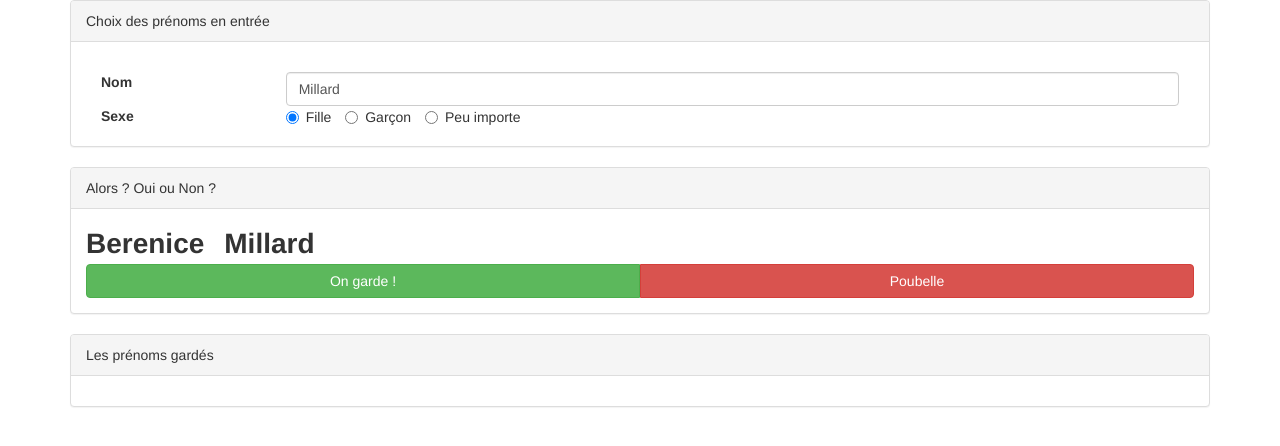
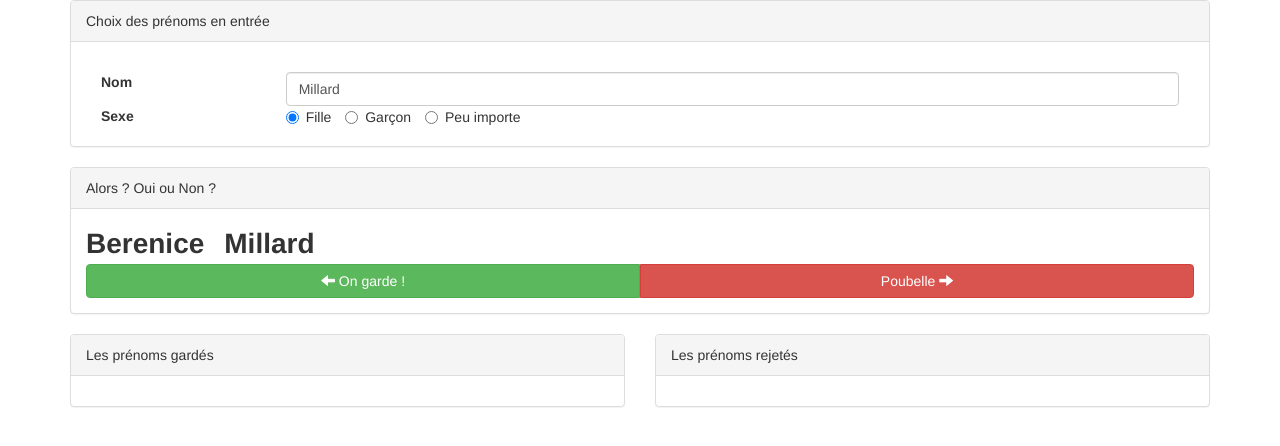
Before and after one commit to Bulrogg/choisir-un-prenom, a website: page app/index.html in a window 1280 px wide. Drawn offline with nearby package versions, Linux system fonts and the light colour scheme; files that its build step writes are made by us from their sources.

Commit message:
ajout de la boite prénoms rejetés

```diff
--- a/app/index.html
+++ b/app/index.html
@@ -65,17 +65,29 @@
             </div>
 
             <div class="btn-group btn-group-justified">
-              <a class="btn btn-success" role="button" ng-click="onGarde()">On garde !</a>
-              <a class="btn btn-danger" role="button" ng-click="poubelle()">Poubelle</a>
+              <a class="btn btn-success" role="button" ng-click="onGarde()"><span class="glyphicon glyphicon-arrow-left"></span> On garde !</a>
+              <a class="btn btn-danger" role="button" ng-click="poubelle()">Poubelle <span class="glyphicon glyphicon-arrow-right"></span></a>
             </div>
 
           </div>
         </div>
 
-        <div class="panel panel-default">
-          <div class="panel-heading">Les prénoms gardés</div>
-          <div class="panel-body">
-            <span ng-repeat="prenom in listeDesPrenomsGardes">{{prenom}} | </span>
+        <div class="row">
+          <div class="col-xs-6">
+            <div class="panel panel-default">
+              <div class="panel-heading">Les prénoms gardés</div>
+              <div class="panel-body">
+                <span ng-repeat="prenom in listeDesPrenomsGardes">{{prenom}} | </span>
+              </div>
+            </div>
+          </div>
+          <div class="col-xs-6">
+            <div class="panel panel-default">
+              <div class="panel-heading">Les prénoms rejetés</div>
+              <div class="panel-body">
+                <span ng-repeat="prenom in listeDesPrenomsRejetes">{{prenom}} | </span>
+              </div>
+            </div>
           </div>
         </div>
 
```
